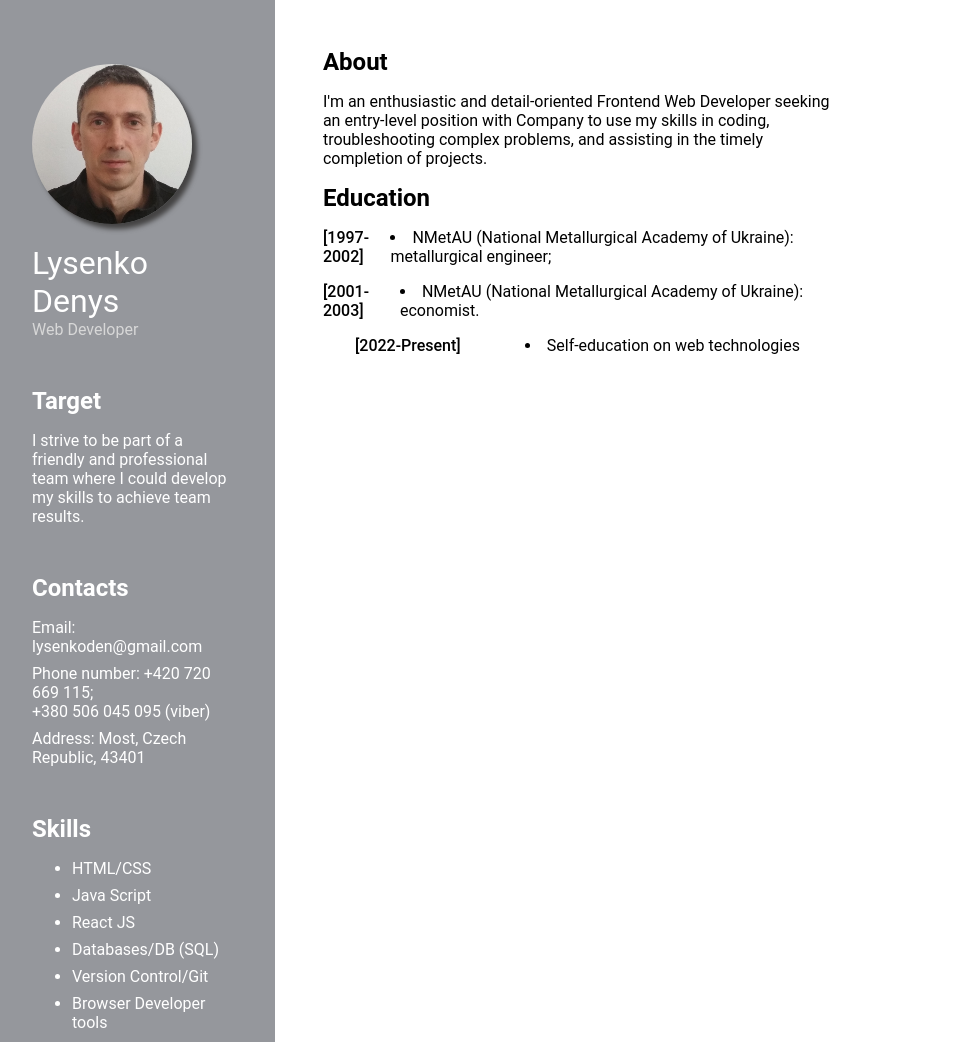
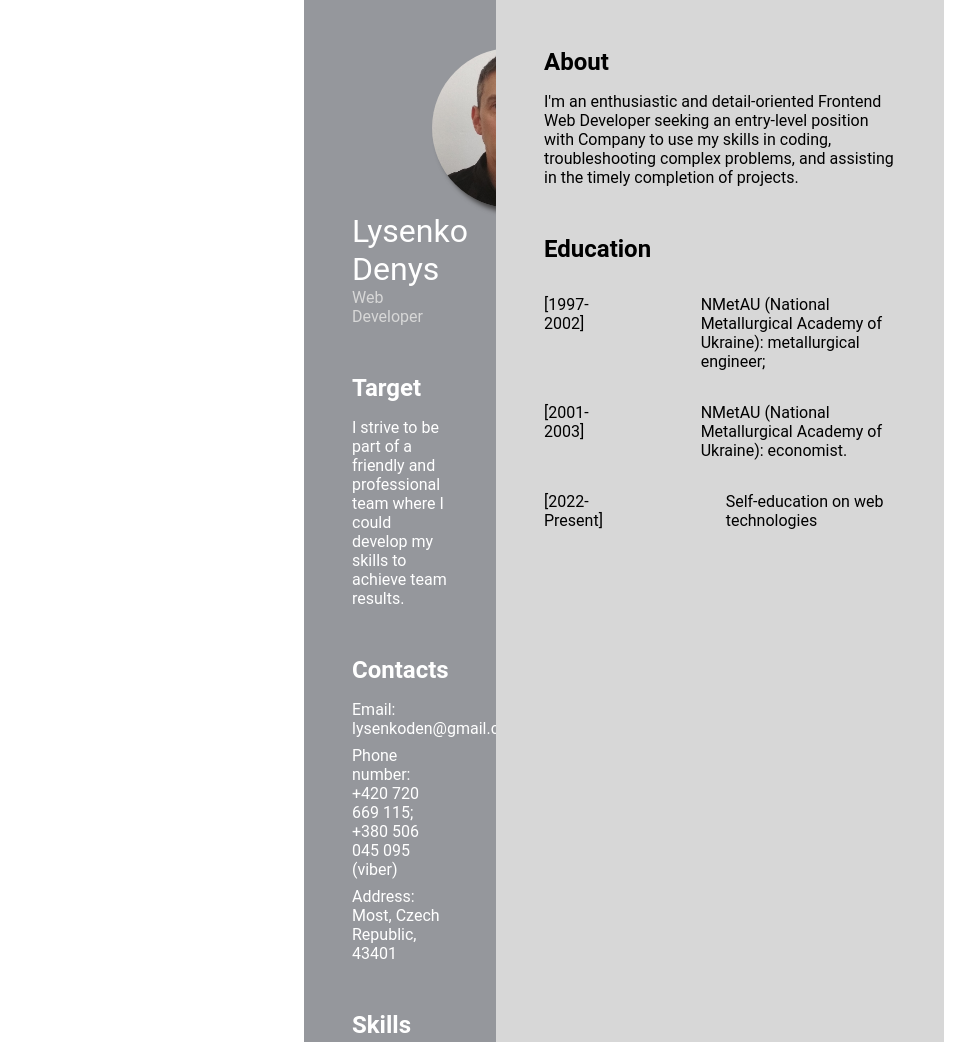
Before and after one commit to LysenkoDenys/cv-iryna, a plain HTML site: page index.html in a window 1280 px wide. Shown: the top 1042 px of the page, without its empty margins (16-991 px from the left). Drawn offline with Linux system fonts and the light colour scheme.

Commit message:
align to center

```diff
--- a/styles/style.css
+++ b/styles/style.css
@@ -26,13 +26,14 @@ li {
 
 .container {
   display: flex;
-  max-width: 70%;
-  align-content: center;
+  margin: 0 auto;
+  max-width: 50%;
 }
 
 .info {
   background-color: var(--bg-color);
-  width: 40%;
+  flex-wrap: wrap;
+  width: 30%;
 }
 
 .info__wrapper {
@@ -42,7 +43,8 @@ li {
 .info__img {
   width: 10rem;
   border-radius: 50%;
-  margin: calc(var(--standard-margin) - 2rem) auto;
+  margin: calc(var(--standard-margin) - 3rem)
+    calc(var(--standard-margin) + 2rem);
   transition: transform 0.3s ease-in-out;
   box-shadow: 5px 5px 5px var(--shadow-color);
 }
@@ -136,8 +138,13 @@ li {
 
 /* ========================================================================== */
 .about {
+  flex-wrap: wrap;
+  width: 70%;
+  background-color: #d7d7d7;
+}
+
+.about__info {
   margin: var(--standard-margin);
-  width: 70%;
 }
 
 .about__item {
@@ -145,31 +152,21 @@ li {
 }
 
 .education__wrapper {
-  margin-top: calc(var(--standard-margin) - 2rem);
+  margin: var(--standard-margin);
 }
 
 .education {
   display: flex;
-  justify-content: space-around;
-  margin-top: calc(var(--standard-margin) - 2rem);
+  /* justify-content: space-between; */
+  margin-top: calc(var(--standard-margin) - 1rem);
 }
-/* .education:last-child {
-  display: flex;
-  justify-content: space-around;
-  margin-top: calc(var(--standard-margin) - 2rem);
-} */
 
 .education__year {
-  font-weight: 500;
+  margin-right: calc(var(--standard-margin) + 4rem);
 }
 
 .education__info {
-  margin-top: calc(var(--standard-margin) - 2rem);
-  list-style-type: disc;
-}
-
-.education__info:first-child {
-  margin-top: 0rem;
+  /* margin-top: calc(var(--standard-margin) - 2rem); */
 }
 
 /* .companies__wrapper {
```
Also changed, not shown: index.html (+6 -5 lines).
